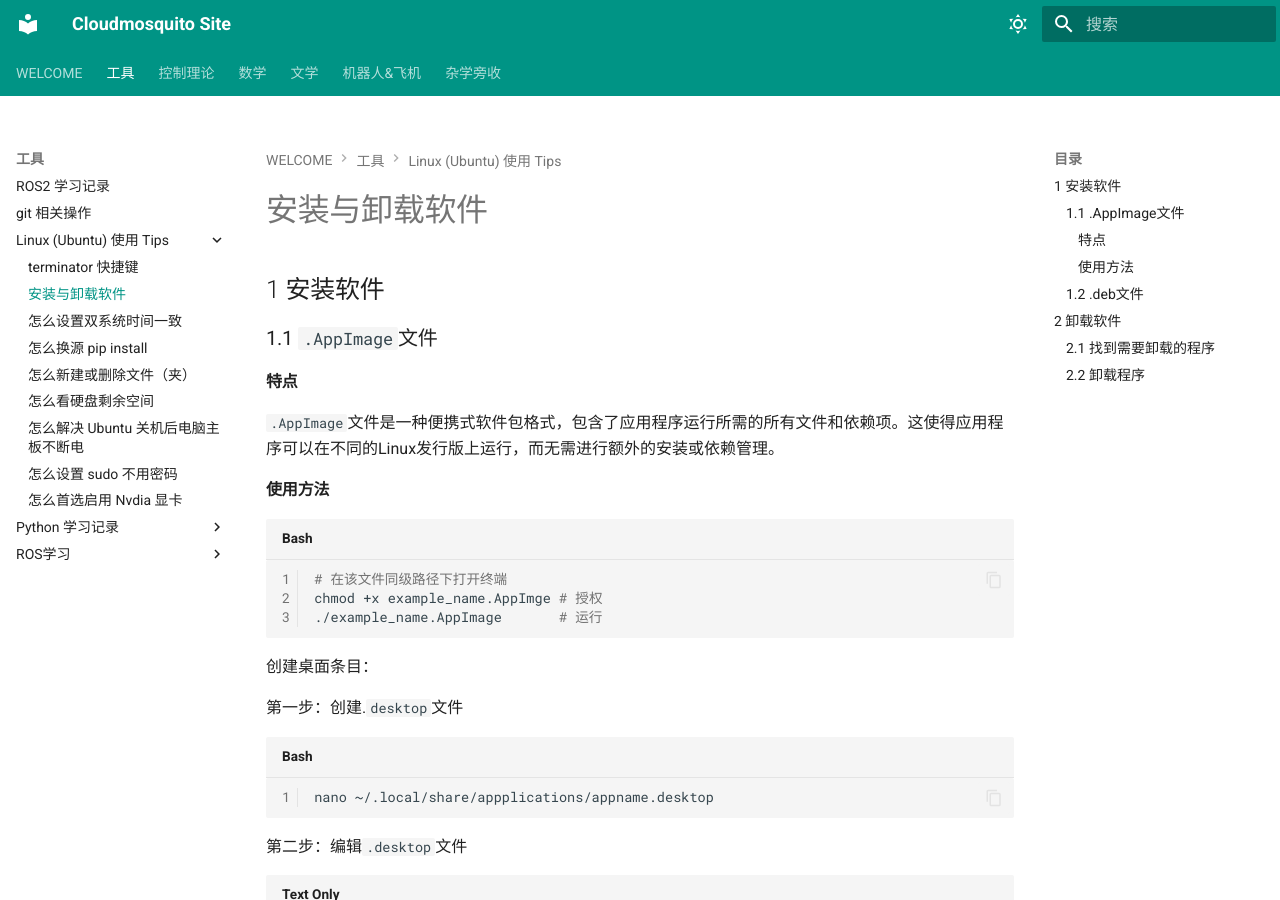
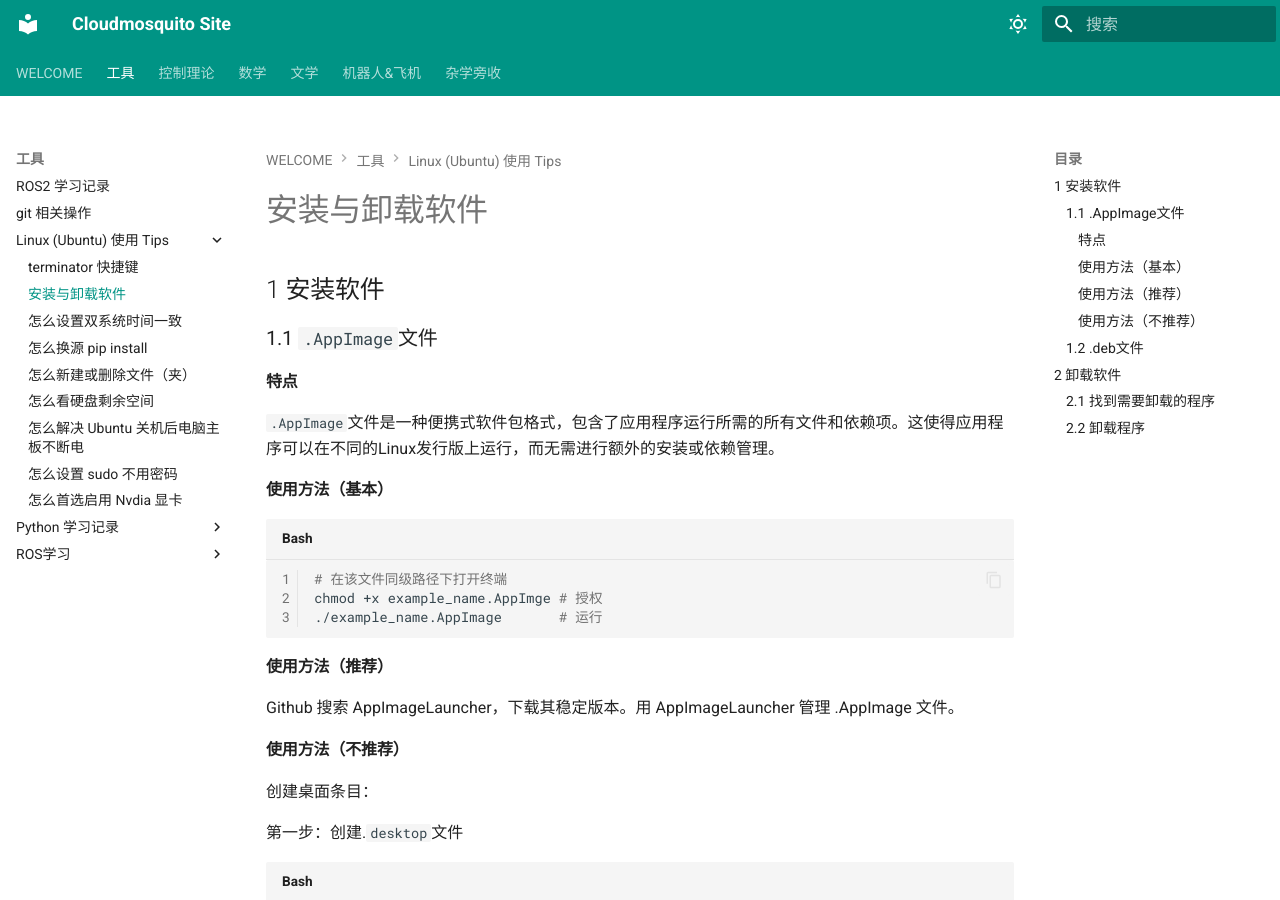
Before and after one commit to cloudmosquito/cloudmosquito.github.io, an MkDocs documentation site: the page built from docs/工具/Linux (Ubuntu) 使用 Tips/安装与卸载软件.md, in a window 1280 px wide and 900 px high. Built offline with MkDocs 1.6.1 and Material for MkDocs 9.7.7, drawn with Linux system fonts in a browser that asks for light colours.

Commit message:
feat: 修改 Linux 安装与卸载软件

````diff
--- a/docs/工具/Linux (Ubuntu) 使用 Tips/安装与卸载软件.md
+++ b/docs/工具/Linux (Ubuntu) 使用 Tips/安装与卸载软件.md
@@ -8,13 +8,20 @@
 
 `.AppImage`文件是一种便携式软件包格式，包含了应用程序运行所需的所有文件和依赖项。这使得应用程序可以在不同的Linux发行版上运行，而无需进行额外的安装或依赖管理。
 
-#### 使用方法
+#### 使用方法（基本）
 
 ```bash
 # 在该文件同级路径下打开终端
 chmod +x example_name.AppImge # 授权
 ./example_name.AppImage       # 运行
 ```
+
+#### 使用方法（推荐）
+
+Github 搜索 AppImageLauncher，下载其稳定版本。用 AppImageLauncher 管理 .AppImage 文件。
+
+#### 使用方法（不推荐）
+
 创建桌面条目：
 
 第一步：创建.`desktop`文件
````
